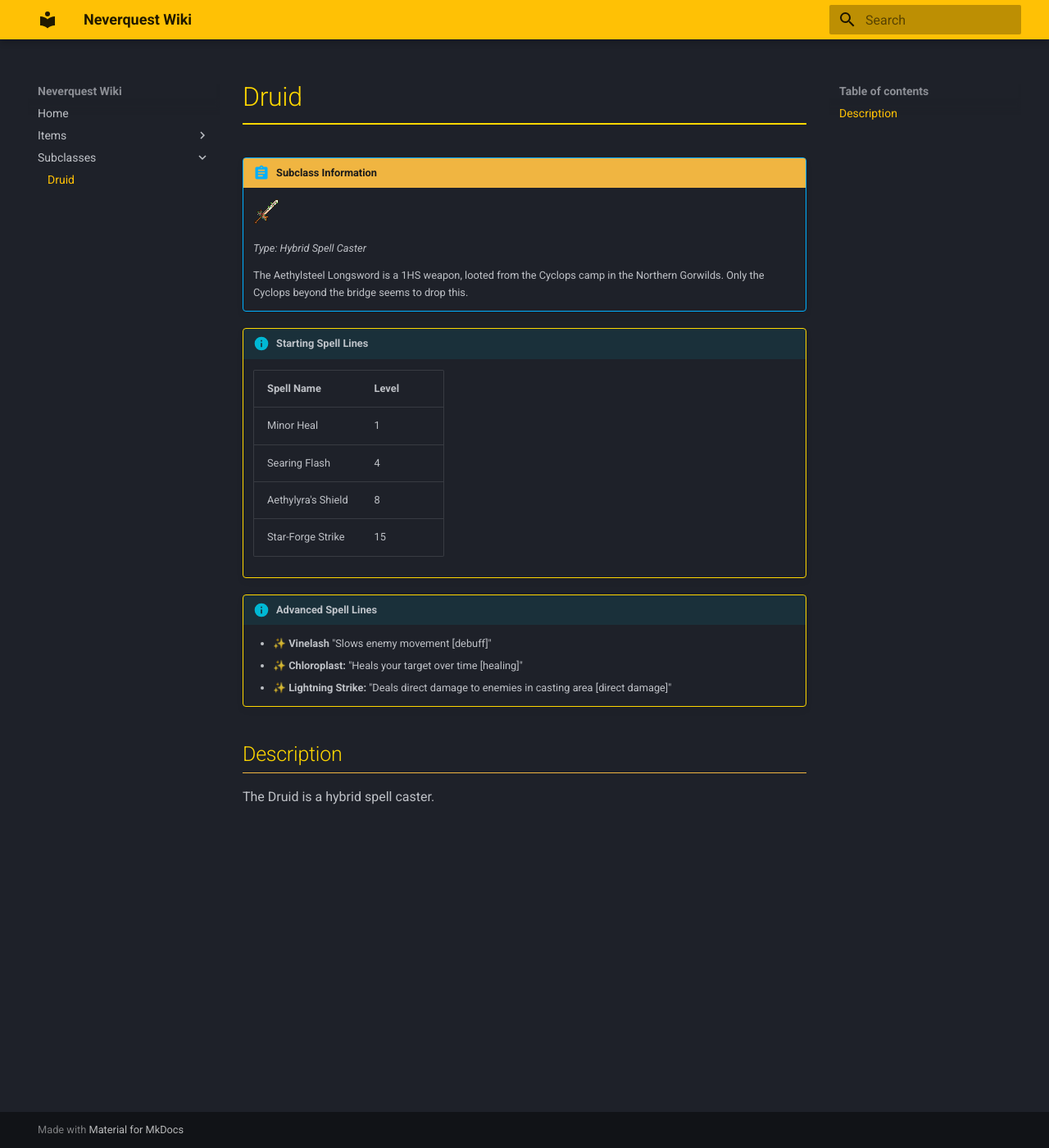
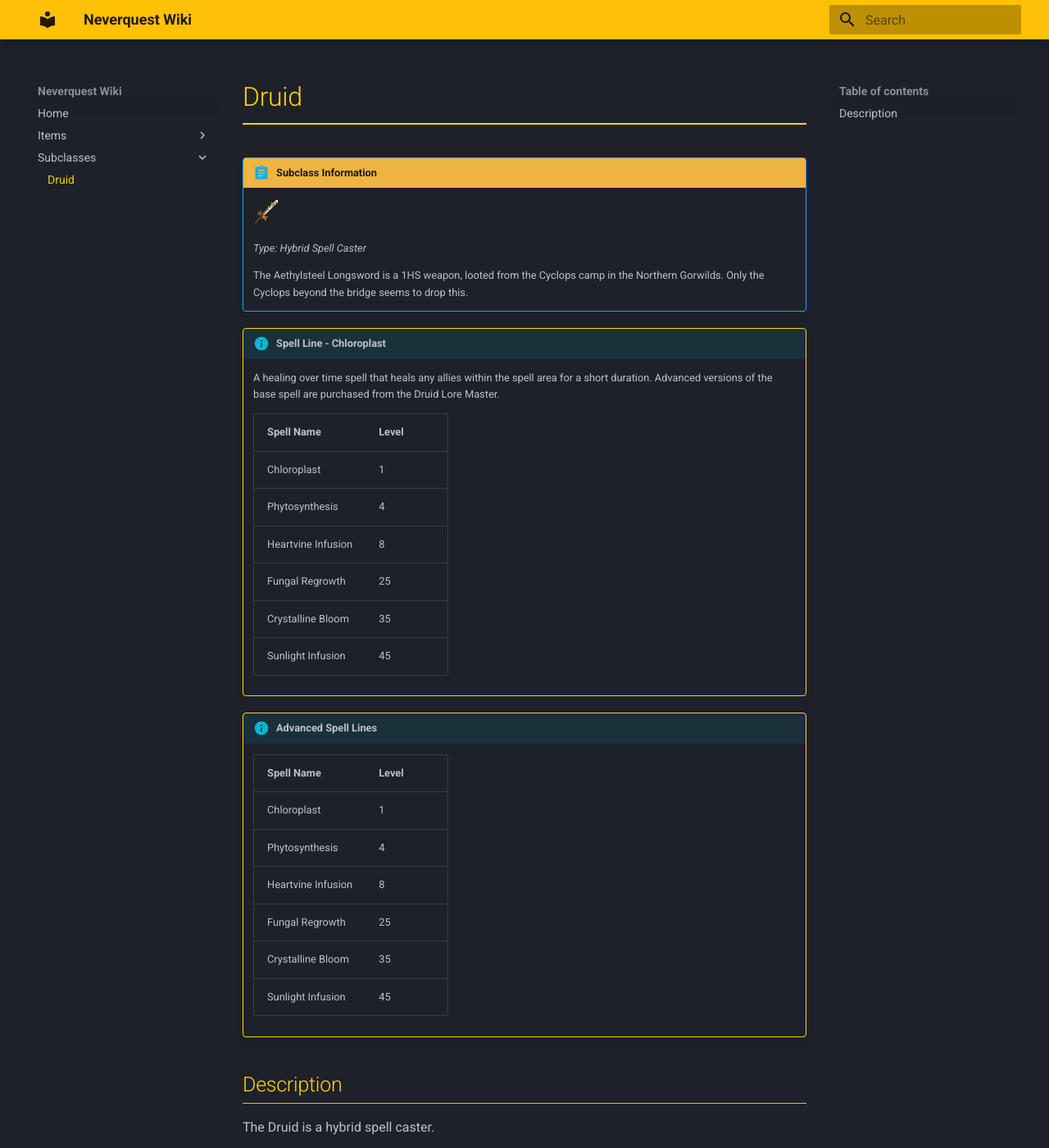
Before and after one commit to NeverQuest-Ben/NeverQuest, an MkDocs documentation site: the page built from docs/mechanics/subclass_Druid.md, in a window 1280 px wide and 1400 px high. Shown: the whole window at 82% size. Built offline with MkDocs 1.6.1 and Material for MkDocs 9.7.7, drawn with Linux system fonts in a browser that asks for light colours.

Commit message:
Update subclass_Druid.md

```diff
--- a/docs/mechanics/subclass_Druid.md
+++ b/docs/mechanics/subclass_Druid.md
@@ -7,19 +7,29 @@
 
     The Aethylsteel Longsword is a 1HS weapon, looted from the Cyclops camp in the Northern Gorwilds.  Only the Cyclops beyond the bridge seems to drop this.
 
-!!! info "Starting Spell Lines"
+!!! info "Spell Line - Chloroplast"
+
+    A healing over time spell that heals any allies within the spell area for a short duration.  Advanced versions of the base spell are purchased from the Druid Lore Master.
+
     | Spell Name | Level |
     | :--- | :--- |
-    | Minor Heal | 1 |
-    | Searing Flash | 4 |
-    | Aethylyra's Shield | 8 |
-    | Star-Forge Strike | 15 |
+    | Chloroplast | 1 |
+    | Phytosynthesis | 4 |
+    | Heartvine Infusion | 8 |
+    | Fungal Regrowth | 25 |
+    | Crystalline Bloom | 35 |
+    | Sunlight Infusion | 45 |
 
 
 !!! info "Advanced Spell Lines"
-    * **✨ Vinelash** "Slows enemy movement [debuff]"
-    * **✨ Chloroplast:** "Heals your target over time [healing]"
-    * **✨ Lightning Strike:** "Deals direct damage to enemies in casting area [direct damage]"
+    | Spell Name | Level |
+    | :--- | :--- |
+    | Chloroplast | 1 |
+    | Phytosynthesis | 4 |
+    | Heartvine Infusion | 8 |
+    | Fungal Regrowth | 25 |
+    | Crystalline Bloom | 35 |
+    | Sunlight Infusion | 45 |
 
 ## Description
 The Druid is a hybrid spell caster.
```
